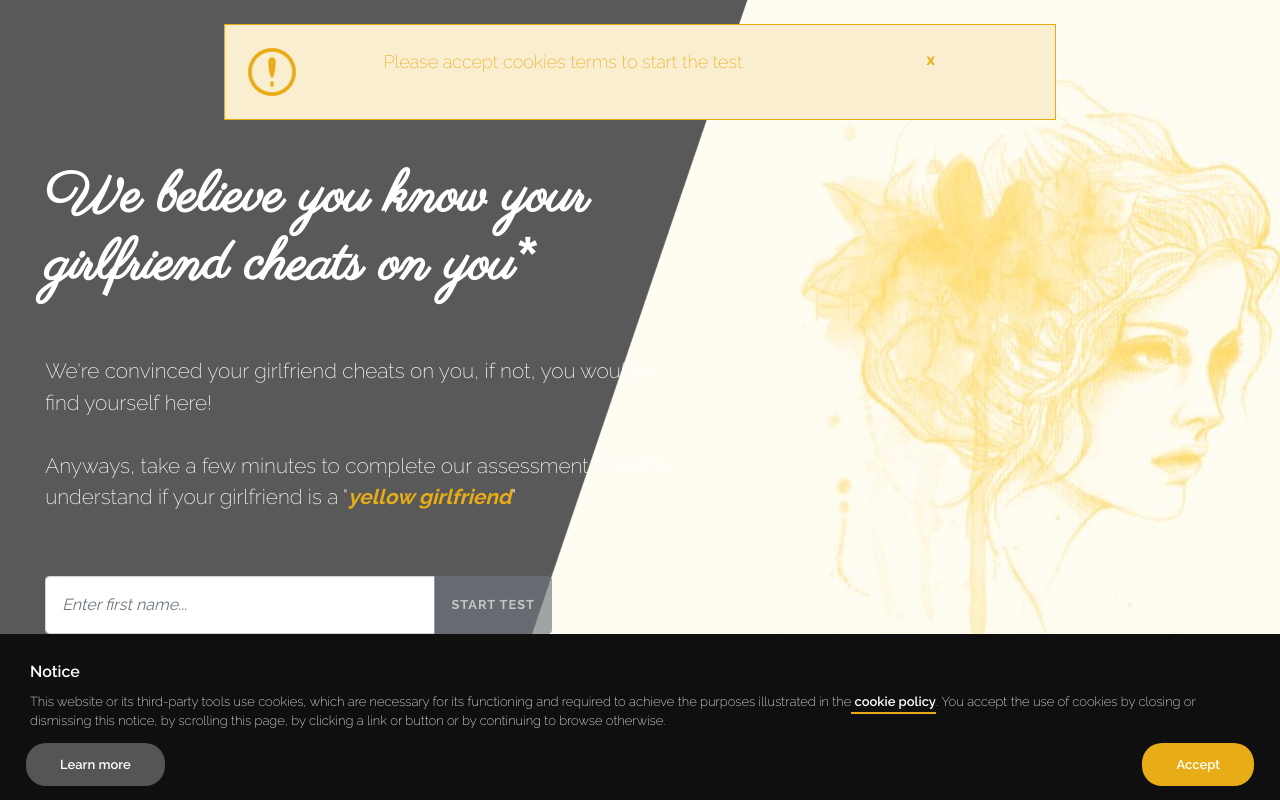
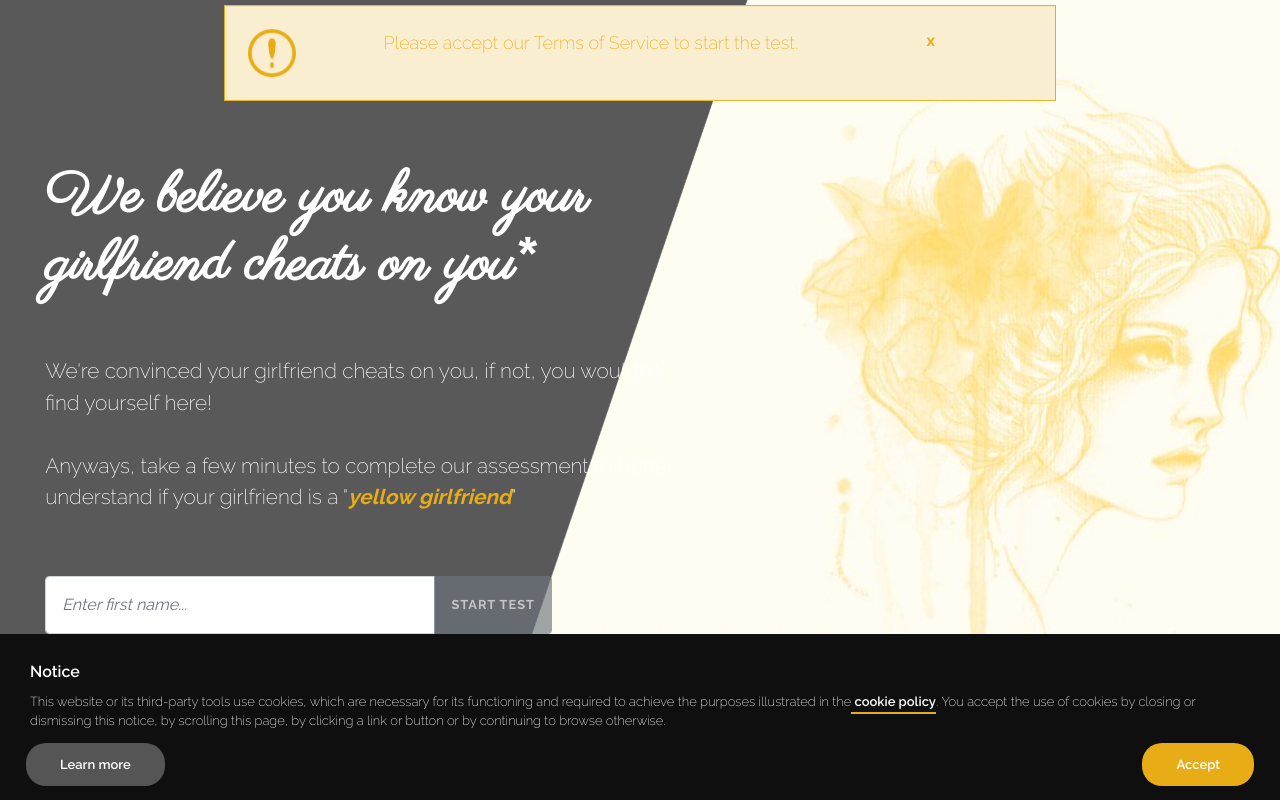
Before and after one commit to Eunit99/YellowGirlfriend-React, a React (Create React App) app: page / in a window 1280 px wide. Both pictures are taken after a click on the element "cookie policy". Built offline with nearby package versions, Linux system fonts and the light colour scheme.

Commit message:
Done setting up infomessages of cookies terms and input name

```diff
--- a/src/components/AppContainer/AppContainer.js
+++ b/src/components/AppContainer/AppContainer.js
@@ -18,7 +18,8 @@ class AppContainer extends Component {
       isMessageScreenDisplayed: false, //Hide Message component by default
       visitorAcceptCookies: false, //visitor has not accepted cookies consent
       isCookiesConsentDisplayed: false, // cookies message is not displayed by default
-      isSuggestAcceptCookiesDisplayed: false // Hide acceptance of cookie by default
+      isSuggestAcceptCookiesDisplayed: false, // Hide acceptance of cookie by default
+      isSuggestInputNameDisplayed: false, // Hide suggestion to enter name by default
     }
     this.appStarterButton = this.appStarterButton.bind(this);
     this.onChangeHandler = this.onChangeHandler.bind(this);
@@ -29,13 +30,16 @@ class AppContainer extends Component {
   appStarterButton() {
     this.setState({
       visitorName: this.state.visitorName,
-      isMessageScreenDisplayed: true
+      isMessageScreenDisplayed: true, // Display message component when appStarterButton is clicked
+      isSuggestInputNameDisplayed: false, //Sets suggestion of input name to false
+
     })
   }
 
   onChangeHandler(e) {
     this.setState({
-      visitorName: e.target.value
+      visitorName: e.target.value,
+      isSuggestInputNameDisplayed: false, //Sets suggestion of input name to false
     })
   }
 
@@ -52,20 +56,28 @@ class AppContainer extends Component {
     }, 2000);
 
     setTimeout(() => {
-      var visitorAcceptCookies = this.state.visitorAcceptCookies;
+      var visitorAcceptCookies = this.state.visitorAcceptCookies,
+          visitorName = this.state.visitorName;
 
       if (visitorAcceptCookies === false) {
         this.setState({
           isSuggestAcceptCookiesDisplayed: true
         })
+      };
+
+      if (visitorName === "") {
+        this.setState({
+          isSuggestInputNameDisplayed: true
+        })
       }
     },
-      5000)
+      6000)
   }
 
   componentWillUnmount() {
     this.setState({
-      isCookiesConsentDisplayed: false
+      isCookiesConsentDisplayed: false,
+      // isSuggestInputNameDisplayed: false
     })
   }
 
@@ -73,8 +85,7 @@ class AppContainer extends Component {
     this.setState({
       isCookiesConsentDisplayed: false, //cookies message is not displayed as user accepts cookie consent
       visitorAcceptCookies: true, //visitor has accepted cookies consent
-      isSuggestAcceptCookiesDisplayed: false // Hide acceptance of cookie by default when button is clicked
-
+      isSuggestAcceptCookiesDisplayed: false // Hide acceptance of cookie when button is clicked
     })
   }
 
@@ -84,9 +95,16 @@ class AppContainer extends Component {
     })
   }
 
-  closeInfo =() => {
+  closeInfoInputName =() => {
     this.setState({
-      isSuggestAcceptCookiesDisplayed: false // Hide acceptance of cookie by default when close is clicked
+      isSuggestInputNameDisplayed: false, // Hide acceptance of suggestion to enter name when close is clicked
+
+    })
+  }
+
+  closeInfoCookies = () => {
+    this.setState({
+      isSuggestAcceptCookiesDisplayed: false, // Hide acceptance of cookie when close is clicked
     })
   }
 
@@ -104,13 +122,15 @@ class AppContainer extends Component {
                 <Skweyed
                   handleScrollClick={this.handleScrollClick}
                   onChangeHandler={this.onChangeHandler}
-                  closeInfo={this.closeInfo}
+                  closeInfoCookies={this.closeInfoCookies}
+                  closeInfoInputName={this.closeInfoInputName}
                   visitorName={this.state.visitorName}
                   appStarterButton={this.appStarterButton}
                   cookiesAccept={this.cookiesAccept}
                   isCookiesConsentDisplayed={this.state.isCookiesConsentDisplayed}
                   visitorAcceptCookies={this.state.visitorAcceptCookies}
                   isSuggestAcceptCookiesDisplayed={this.state.isSuggestAcceptCookiesDisplayed}
+                  isSuggestInputNameDisplayed={this.state.isSuggestInputNameDisplayed}
                 />
 
                 <Messages
--- a/src/components/AppContainer/skweyed/Skweyed.js
+++ b/src/components/AppContainer/skweyed/Skweyed.js
@@ -18,7 +18,9 @@ class Skweyed extends Component {
           cookiesAccept={this.props.cookiesAccept}
           isCookiesConsentDisplayed={this.props.isCookiesConsentDisplayed}
           isSuggestAcceptCookiesDisplayed={this.props.isSuggestAcceptCookiesDisplayed}
-          closeInfo={this.props.closeInfo}
+          isSuggestInputNameDisplayed={this.props.isSuggestInputNameDisplayed}
+          closeInfoCookies={this.props.closeInfoCookies}
+          closeInfoInputName={this.props.closeInfoInputName}
         />
         <SocialIconsContainer />
       </div>
--- a/src/components/AppContainer/skweyed/components/HeroTextContainer.js
+++ b/src/components/AppContainer/skweyed/components/HeroTextContainer.js
@@ -74,7 +74,9 @@ class HeroTextContainer extends Component {
           isCookiesConsentDisplayed={this.props.isCookiesConsentDisplayed}
           visitorAcceptCookies={this.props.visitorAcceptCookies}
           isSuggestAcceptCookiesDisplayed={this.props.isSuggestAcceptCookiesDisplayed}
-          closeInfo={this.props.closeInfo}
+          isSuggestInputNameDisplayed={this.props.isSuggestInputNameDisplayed}
+          closeInfoCookies={this.props.closeInfoCookies}
+          closeInfoInputName={this.props.closeInfoInputName}
         />
       </div>
     );
--- a/src/components/AppContainer/skweyed/components/cookies-consent/CookiesConsent.js
+++ b/src/components/AppContainer/skweyed/components/cookies-consent/CookiesConsent.js
@@ -27,7 +27,11 @@ class CookiesConsent extends Component {
               <span className="my-2 text-left">
                 This website or its third-party tools use cookies, which are necessary for its
                 functioning and required to achieve the purposes illustrated in the
-                <span className="cookies-cta-inline" id="tos"> cookie policy</span>.
+                <span
+                  className="cookies-cta-inline"
+                  id="tos"
+                  onClick={this.props.displayTermsOfService}
+                > cookie policy</span>.
               </span>
               &nbsp;
               <span className="my-2 text-left">
@@ -41,7 +45,7 @@ class CookiesConsent extends Component {
               <span
                 id="tos"
                 className="cookies-cta cookies-cta--learn"
-                onClick={this.props.learnMoreAboutCookies}
+                onClick={this.props.displayTermsOfService}
               >
                 Learn more
               </span>
--- a/src/components/AppContainer/usefulinfo/UsefulInfo.js
+++ b/src/components/AppContainer/usefulinfo/UsefulInfo.js
@@ -1,22 +1,21 @@
 import React, { Component } from 'react';
 import '../usefulinfo/assets/UsefulInfo.css'
+import SuggestInputName from './components/suggestinputname/SuggestInputName';
 import SuggestAcceptCookies from './components/suggestacceptcookies/suggestAcceptCookies';
-// import SuggestInputName from './components/suggestinputname/SuggestInputName'
 
 class UsefulInfo extends Component {
 
   render() {
     return (
       <div>
-        {/* <SuggestInputName
-          isSuggestAcceptCookiesDisplayed={this.props.isSuggestAcceptCookiesDisplayed}
+        <SuggestInputName
+          isSuggestInputNameDisplayed={this.props.isSuggestInputNameDisplayed}
           isMessageScreenDisplayed={this.props.isMessageScreenDisplayed}
           cookiesAccept={this.props.cookiesAccept}
           isCookiesConsentDisplayed={this.props.isCookiesConsentDisplayed}
           visitorAcceptCookies={this.props.visitorAcceptCookies}
-          isSuggestInputNameDisplayed={this.state.isSuggestInputNameDisplayed}
-          closeInfo={this.props.closeInfo}
-        /> */}
+          closeInfoInputName={this.props.closeInfoInputName}
+        />
 
         <SuggestAcceptCookies
           isSuggestAcceptCookiesDisplayed={this.props.isSuggestAcceptCookiesDisplayed}
@@ -25,7 +24,7 @@ class UsefulInfo extends Component {
           isCookiesConsentDisplayed={this.props.isCookiesConsentDisplayed}
           visitorAcceptCookies={this.props.visitorAcceptCookies}
           SuggestAcceptCookies={this.props.SuggestAcceptCookies}
-          closeInfo={this.props.closeInfo}
+          closeInfoCookies={this.props.closeInfoCookies}
         />
       </div>
     );
--- a/src/components/AppContainer/usefulinfo/assets/UsefulInfo.css
+++ b/src/components/AppContainer/usefulinfo/assets/UsefulInfo.css
@@ -22,6 +22,7 @@
 .close-btn {
   text-decoration: none;
   font-weight: bold;
+  cursor: pointer;
 }
 
 @media screen and (min-width: 480px) and (max-width: 768px) {
--- a/src/components/AppContainer/usefulinfo/components/suggestacceptcookies/suggestAcceptCookies.js
+++ b/src/components/AppContainer/usefulinfo/components/suggestacceptcookies/suggestAcceptCookies.js
@@ -10,16 +10,16 @@ class SuggestAcceptCookies extends Component {
     let isSuggestAcceptCookiesDisplayed = this.props.isSuggestAcceptCookiesDisplayed
 
     // For development use only
-    console.log(`isSuggestAcceptCookiesDisplayed? ${isSuggestAcceptCookiesDisplayed}`)
+    // console.log(`isSuggestAcceptCookiesDisplayed? ${isSuggestAcceptCookiesDisplayed}`)
 
 
     return (
       <div className="contain">
         {isSuggestAcceptCookiesDisplayed ?
-        <div className="info-container">
           <div className={`
+            info-container
             animated
-            ${isSuggestAcceptCookiesDisplayed ? "slideInDown" : "slideOutUp"}
+            ${isSuggestAcceptCookiesDisplayed ? "slideInDown" : ""}
             `}
           >
             {/* Content goes here */}
@@ -34,7 +34,7 @@ class SuggestAcceptCookies extends Component {
 
               <div className="col-8">
                 <span className="info-text">
-                  Please accept cookies terms to start the test.
+                  Please accept our Terms of Service to start the test.
                 </span>
               </div>
 
@@ -42,14 +42,14 @@ class SuggestAcceptCookies extends Component {
                 <span
                   className="close-btn"
                   id="closeInfo"
-                  onClick={this.props.closeInfo}
+                  onClick={this.props.closeInfoCookies}
+                  title="Close"
                 >
                   x
                 </span>
               </div>
             </div>
           </div>
-        </div>
         : "" }
       </div>
     );
--- a/src/components/AppContainer/usefulinfo/components/suggestinputname/SuggestInputName.js
+++ b/src/components/AppContainer/usefulinfo/components/suggestinputname/SuggestInputName.js
@@ -1,30 +1,25 @@
 import React, { Component } from 'react';
-import '../suggestinputname/assets/SuggestInputName.css';
+import '../suggestinputname/assets/suggestInputName.css';
 import exclamation24 from '../../assets/img/exclamation-24.png';
 import exclamation48 from '../../assets/img/exclamation-48.png';
 
 
 class SuggestInputName extends Component {
-  constructor(props) {
-    super(props);
-    this.state = {
 
-    }
-  }
 
   render() {
-    let isSuggestInputNameDisplayed = this.props.isSuggestInputNameDisplayed
+    let isSuggestInputNameDisplayed = this.props.isSuggestInputNameDisplayed;
 
     // For development use only
-    // console.log(`isSuggestInputNameDisplayed? ${isSuggestInputNameDisplayed}`)
-
+    console.log(`isSuggestInputNameDisplayed? ${isSuggestInputNameDisplayed}`)
 
     return (
-      <div className="info-container">
-        {/* {isSuggestInputNameDisplayed && */}
+      <div className="contain">
+        {isSuggestInputNameDisplayed ?
           <div className={`
+            info-container
             animated
-          ${isSuggestInputNameDisplayed && "slideInDown"}
+            ${isSuggestInputNameDisplayed ? "slideInDown" : ""}
             `}
           >
             {/* Content goes here */}
@@ -47,14 +42,15 @@ class SuggestInputName extends Component {
                 <span
                   className="close-btn"
                   id="closeInfo"
-                onClick={this.props.closeInfo}
+                  onClick={this.props.closeInfoInputName}
+                  title="Close"
                 >
                   x
                 </span>
               </div>
             </div>
           </div>
-        {/* } */}
+        : "" }
       </div>
     );
   }
```
Lines whose indentation alone changed are shown as unchanged.
